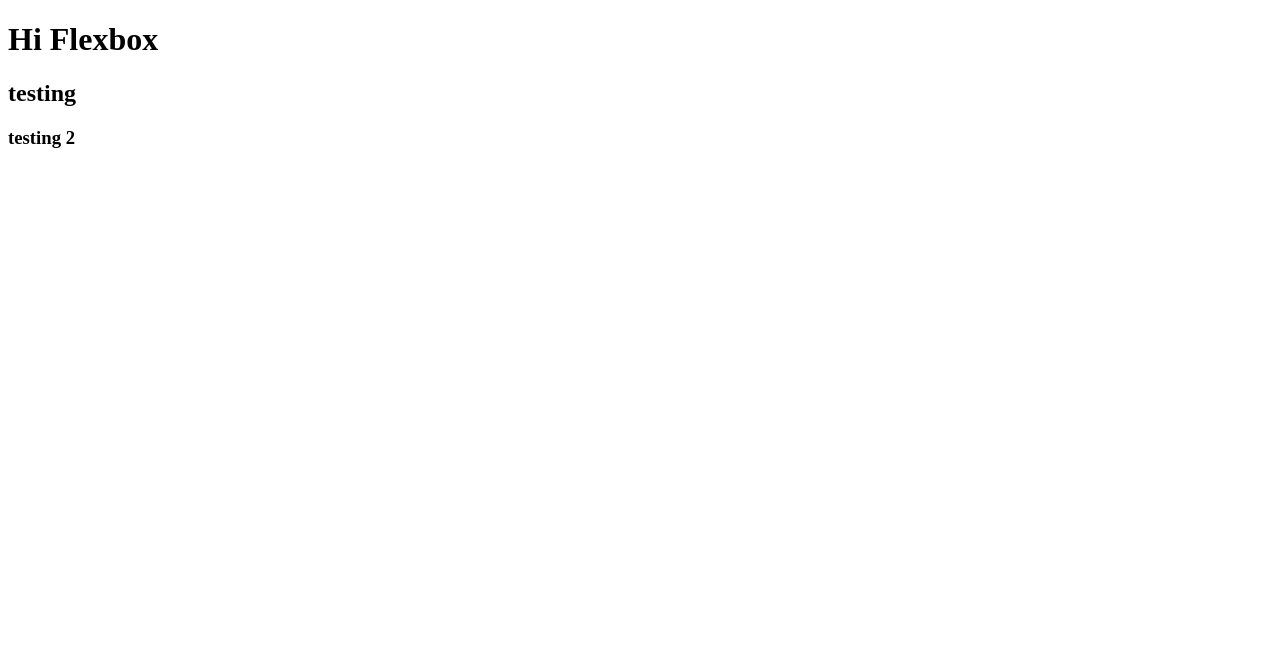
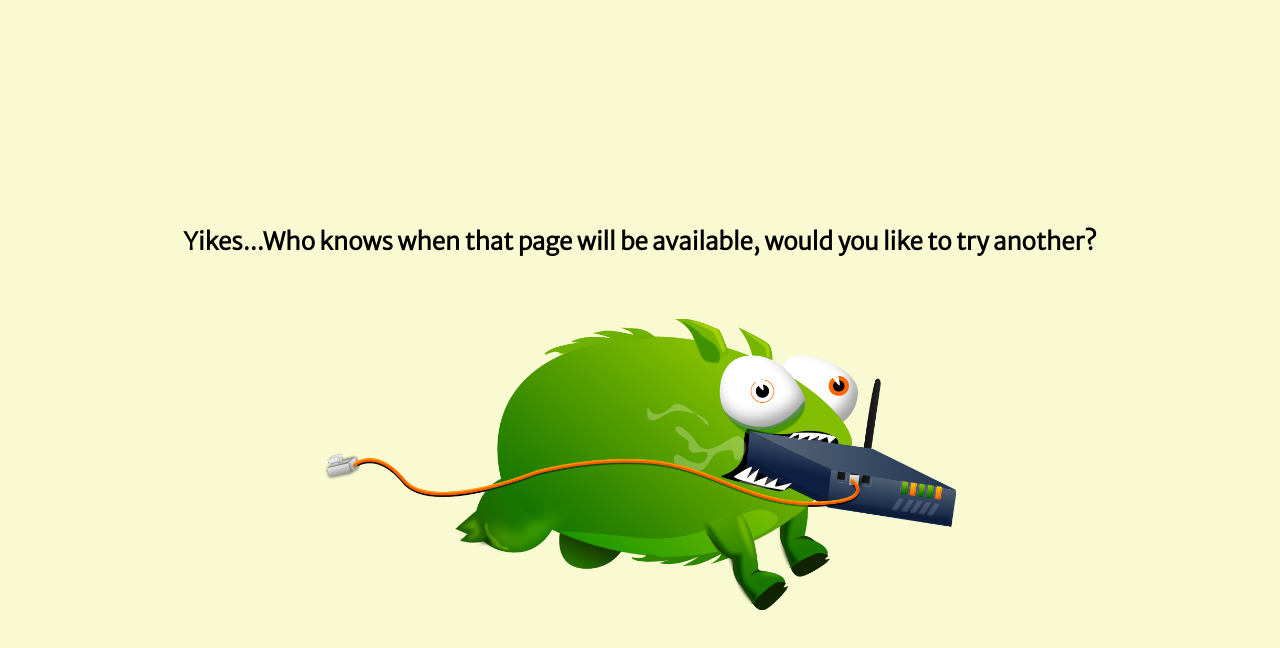
Before and after one commit to elizabethpearce/flexbox-course, a plain HTML site: page index.html in a window 1280 px wide. Drawn offline with Linux system fonts and the light colour scheme.

Commit message:
First Commmit

```diff
--- a/index.html
+++ b/index.html
@@ -2,13 +2,40 @@
 <html lang="en">
 <head>
     <meta charset="UTF-8">
-    <meta http-equiv="X-UA-Compatible" content="IE=edge">
-    <meta name="viewport" content="width=device-width, initial-scale=1.0">
-    <title>Document</title>
+    <link href="https://fonts.googleapis.com/css2?family=Merriweather+Sans:wght@300&display=swap" rel="stylesheet">
+    <title>Error Page</title>
+
+    <style>
+        body {
+            background-color: lightgoldenrodyellow;
+            font-family: 'Merriweather Sans', sans-serif;
+        }
+
+        .error_wrapper {
+            display: flex;
+            justify-content: center;
+            align-items: center;
+            height: 100vh;
+            flex-direction: column;
+        }
+
+        .error_wrapper > .error_heading {
+            margin-bottom: 42px;
+        }
+
+        img {
+            width: 50%;
+        }
+    </style>
 </head>
+
 <body>
-    <h1>Hi Flexbox</h1>
-    <h2>testing</h2>
-    <h3>testing 2</h3>
+    <div class="error_wrapper">
+        <div class="error_heading">
+            <h2>Yikes...Who knows when that page will be available, would you like to try another?</h2>
+        </div>
+
+        <img src="images/tbot.png" alt="">
+    </div>
 </body>
 </html>
```
Also changed, not shown: images/tbot.png (added).
